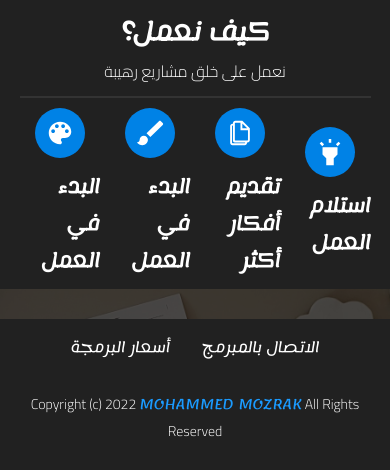
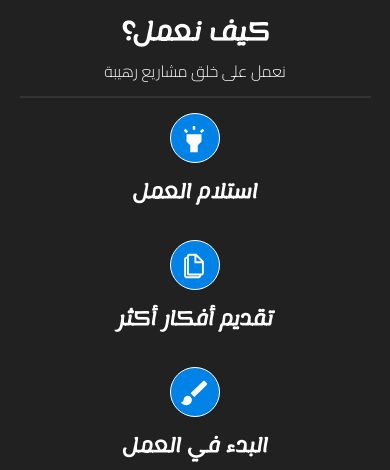
Before and after one commit to abdullahgomah/WardatAlshorouk, a plain HTML site: page index.html in a window 390 px wide. Shown: the part 1372-1842 px from the top of the page. Drawn offline with nearby package versions, Linux system fonts and the light colour scheme.

Commit message:
make 'how we work' section responsive

```diff
--- a/style.css
+++ b/style.css
@@ -352,3 +352,16 @@ footer a, footer p {color: #fff; text-decoration: none;}
     /* background: yellow;  */
     font-size: 30px;
 }
+
+@media (max-width:768px) {
+    .work-steps {
+        grid-template-columns: 1fr;
+        grid-row-gap: 30px;
+    }
+    .how-we-work .cover {
+        margin-bottom: 15px;
+    }
+    .step .icon  {
+        border: 1px solid #fff;
+    }
+}
```
